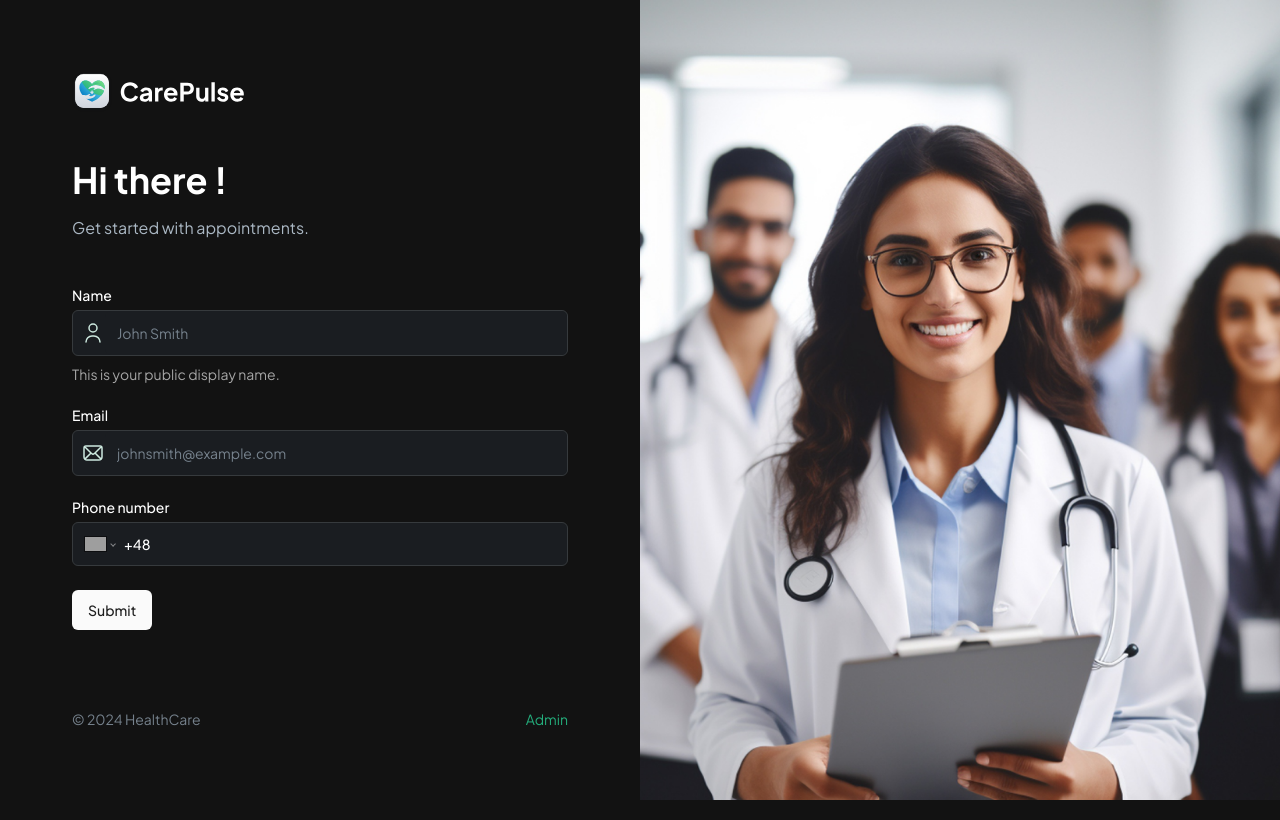
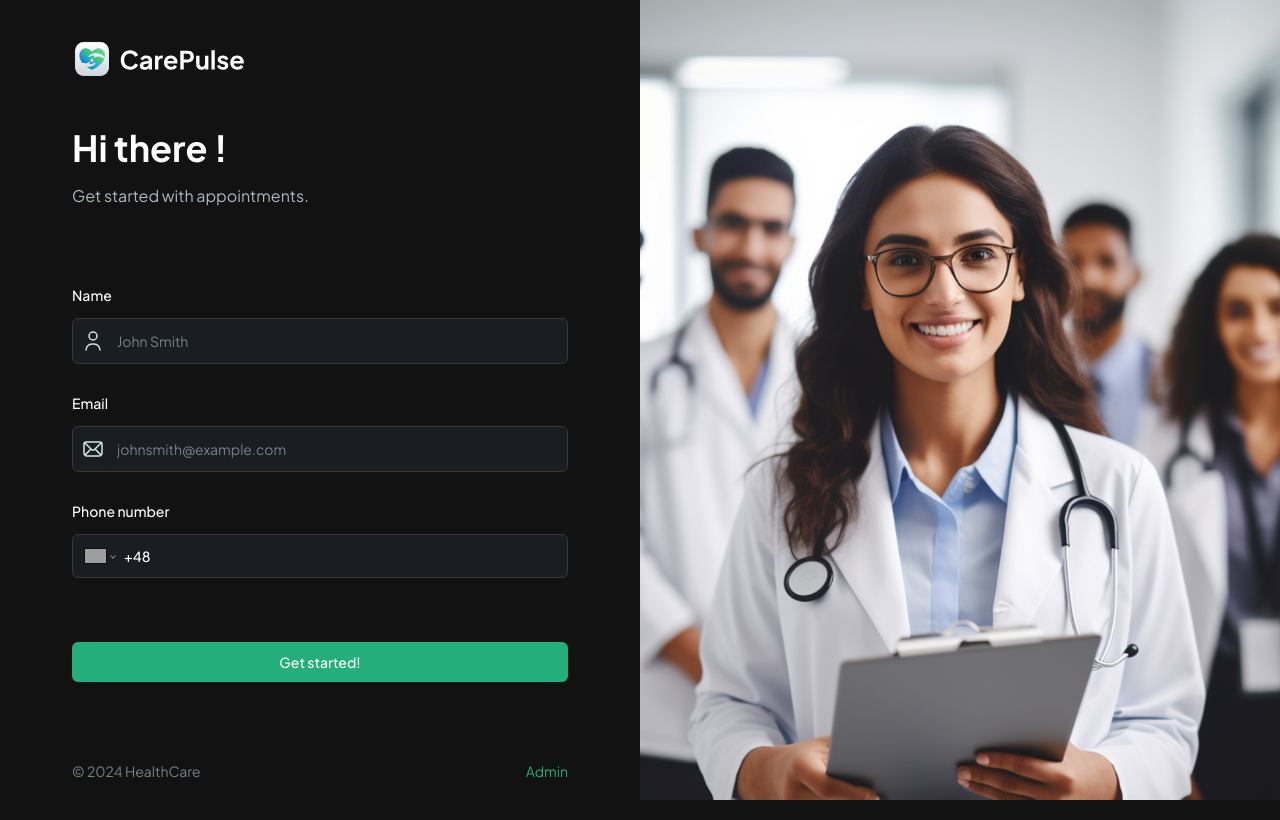
Before and after one commit to MarioLuigie/HealthCare, a Next.js app: page / in a window 1280 px wide. Built offline with nearby package versions, Linux system fonts and the light colour scheme; grey boxes are pictures that could not be loaded.

Commit message:
Feat: Create SubmitButton

```diff
--- a/src/components/forms/PatientForm.tsx
+++ b/src/components/forms/PatientForm.tsx
@@ -3,16 +3,19 @@
 // modules
 import { zodResolver } from '@hookform/resolvers/zod'
 import { useForm, SubmitHandler } from 'react-hook-form'
+import { useState } from 'react'
 // lib
 import { PatientformSchema, PatientFormData } from '@/lib/types/zod'
 import { FormFieldType } from '@/lib/types/enums'
 import { icons } from '@/lib/constants'
 // components
-import { Button } from '@/components/ui/button'
+import SubmitButton from '@/components/shared/SubmitButton'
 import CustomFormField from '@/components/shared/CustomFormField'
 import { Form } from '@/components/ui/form'
 
 export default function PatientForm() {
+	const [isLoading, setIsLoading] = useState<boolean>(false)
+
 	const form = useForm<PatientFormData>({
 		resolver: zodResolver(PatientformSchema),
 		defaultValues: {
@@ -22,27 +25,32 @@ export default function PatientForm() {
 		},
 	})
 
-	const onSubmit: SubmitHandler<PatientFormData> = (
+	const onSubmit: SubmitHandler<PatientFormData> = async (
 		data: PatientFormData
-	) => {}
+	) => {
+		try {
+
+		} catch (err) {
+			console.error("Error from onSubmit for PatientForm", err)
+		}
+	}
 
 	return (
 		<Form {...form}>
 			<form
 				onSubmit={form.handleSubmit(onSubmit)}
-				className="space-y-6 flex-1"
+				className="flex flex-col gap-8"
 			>
-				<section className="mb-12 space-y-4">
+				<div className="mb-12 space-y-4">
 					<h1 className="header">Hi there !</h1>
 					<p className="text-dark-700">Get started with appointments.</p>
-				</section>
+				</div>
 				<CustomFormField
 					control={form.control}
 					type={FormFieldType.INPUT}
 					name="name"
 					label="Name"
 					placeholder="John Smith"
-					description="This is your public display name."
 					iconSrc={icons.USER_ICON.path}
 					iconAlt={icons.USER_ICON.alt}
 				/>
@@ -62,7 +70,9 @@ export default function PatientForm() {
 					label="Phone number"
 					placeholder="500 600 700"
 				/>
-				<Button type="submit">Submit</Button>
+				<div className="mt-8">
+					<SubmitButton isLoading={isLoading}>Get started!</SubmitButton>
+				</div>
 			</form>
 		</Form>
 	)
--- a/src/components/shared/CustomFormField.tsx
+++ b/src/components/shared/CustomFormField.tsx
@@ -122,7 +122,7 @@ export default function CustomFormField(props: CustomFormFieldProps) {
 			render={({ field }) => (
 				<FormItem className="flex flex-col flex-1">
 					{type !== FormFieldType.CHECKBOX && label && (
-						<FormLabel>{label}</FormLabel>
+						<FormLabel className='mb-2'>{label}</FormLabel>
 					)}
 					<RenderField field={field} props={props} />
 					{description && <FormDescription>{description}</FormDescription>}
--- /dev/null
+++ b/src/components/shared/SubmitButton.tsx
@@ -0,0 +1,23 @@
+import { Button } from '@/components/ui/button'
+
+interface SubmitButtonProps {
+	isLoading: boolean
+	className?: string
+	children: React.ReactNode
+}
+
+export default function SubmitButton({
+	isLoading,
+	className,
+	children,
+}: SubmitButtonProps) {
+	return (
+		<Button
+			type="submit"
+			disabled={isLoading}
+			className={className ?? 'shad-primary-btn w-full'}
+		>
+			{isLoading ? <div>Submitting</div> : children}
+		</Button>
+	)
+}
```
